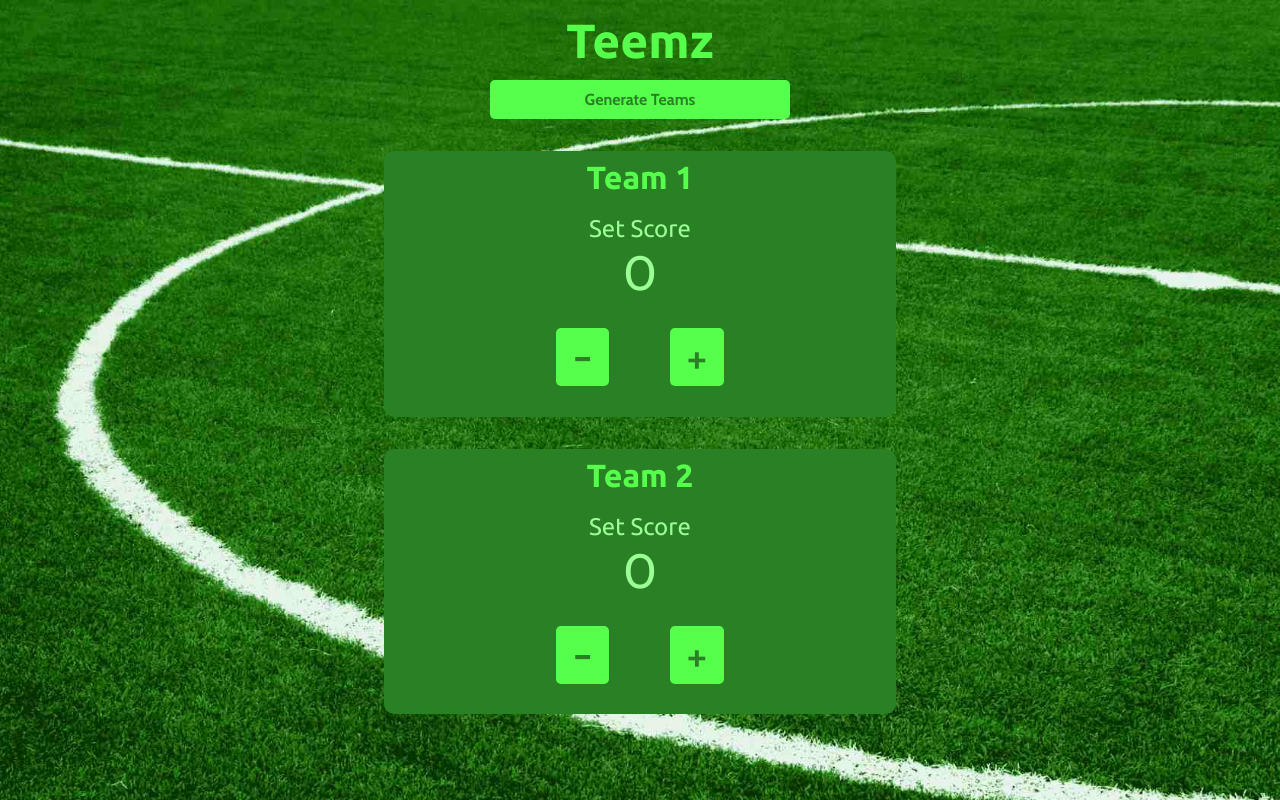
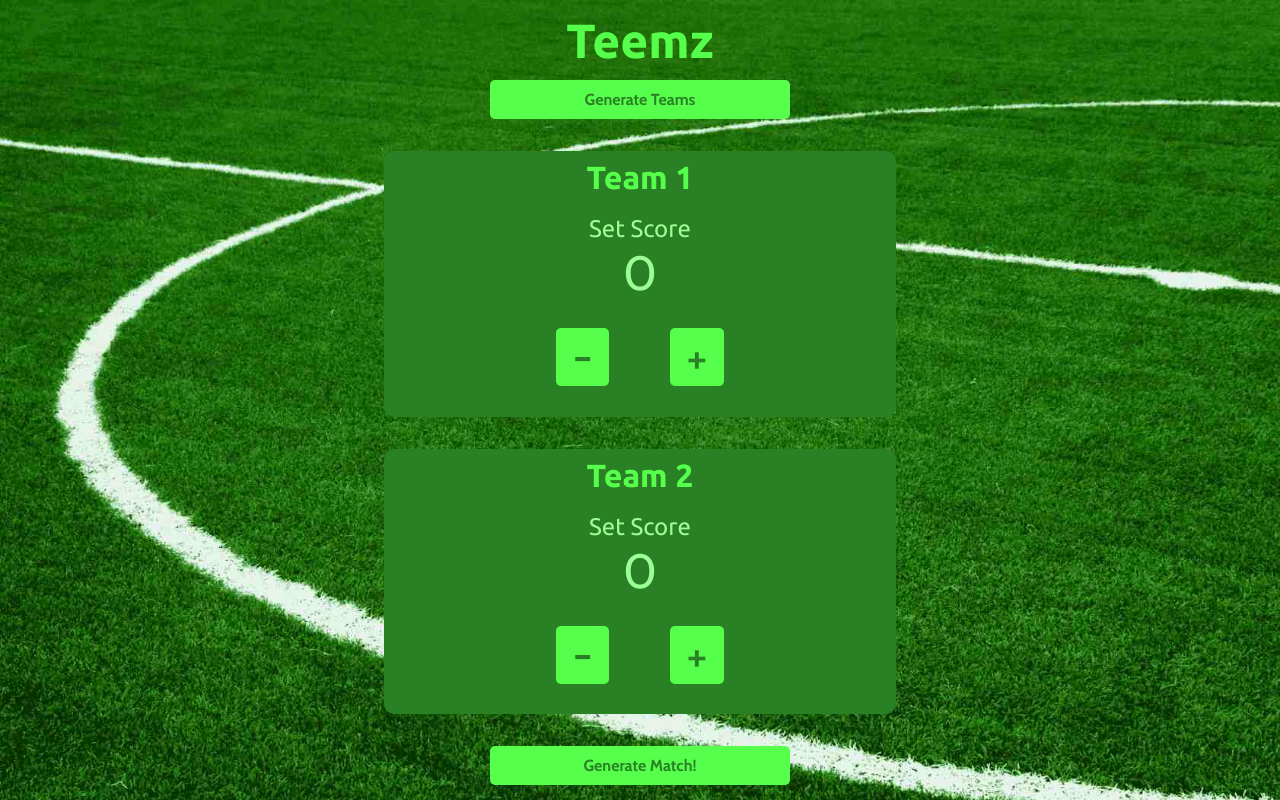
Before and after one commit to teemz-app/teemz-frontend, a React (Create React App) app: page / in a window 1280 px wide. Built offline with nearby package versions, Linux system fonts and the light colour scheme.

Commit message:
created GenerateMatch.js which will be a menu button for navigation

```diff
--- a/src/App.js
+++ b/src/App.js
@@ -1,17 +1,15 @@
-import GenerateMatch from './pages/GenerateMatch/GenerateMatch';
+import GeneratingMatch from './pages/GeneratingMatch';
 import GenerateTeams from './components/GenerateTeams';
-import Loading from './components/Loading';
+import GenerateMatch from './components/GenerateMatch';
 
 const App = () => (
     <>
         <header>
             <h1 className="title">Teemz</h1>
         </header>
-        {/* <Loading> */}
             <GenerateTeams />
+            <GeneratingMatch />
             <GenerateMatch />
-        {/* </Loading> */}
-
     </>
 );
 
--- /dev/null
+++ b/src/components/GenerateMatch.js
@@ -0,0 +1,23 @@
+import { useSelector, useDispatch } from "react-redux";
+
+const GenerateMatch = () => {
+    const page = useSelector(state => state.page);
+    const dispatch = useDispatch();
+
+    // sets up the initial value of counter
+    // and gives back the current value and a function to update counter
+
+    // the event handler
+    // uses the provided function to set the value of counter
+    const updatePage = () => dispatch({
+        type: "NAV_TO_GENERATE"
+    });
+
+
+      // display counter and setup click handler
+    return <button
+        className="doButton"
+        onClick={ updatePage }>
+        Generate Match!</button>;
+}
+    export default GenerateMatch;
--- a/src/data/Initial.js
+++ b/src/data/Initial.js
@@ -1,6 +1,6 @@
 // Initial state
 const initial = {
-    page: "GenerateMatch",
+    page: "menu",
     loaded: false,
 
     team_one_score: 0,
--- a/src/data/reducer.js
+++ b/src/data/reducer.js
@@ -23,6 +23,12 @@ let reducer = (state, action) => {
         // Generate Teams
         case "GENERATE_TEAMS": return randomiseReducer(state);
 
+        // Navigate Pages
+        case "NAV_TO_GENERATE": return {
+            ...state,
+            page: "generate",
+        }
+
         default: return state;
     }
 };
--- a/src/pages/GenerateMatch/GenerateMatch.js
+++ /dev/null
@@ -1,11 +0,0 @@
-import TeamCardT1 from "../../components/TeamCardT1";
-import TeamCardT2 from "../../components/TeamCardT2";
-
-const GenerateMatch =  () => (
-    <>
-        <TeamCardT1 />
-        <TeamCardT2 />
-    </>
-);
-
-export default GenerateMatch;
--- /dev/null
+++ b/src/pages/GeneratingMatch.js
@@ -0,0 +1,11 @@
+import TeamCardT1 from "../components/TeamCardT1";
+import TeamCardT2 from "../components/TeamCardT2";
+
+const GeneratingMatch =  () => (
+    <>
+        <TeamCardT1 />
+        <TeamCardT2 />
+    </>
+);
+
+export default GeneratingMatch;
```
